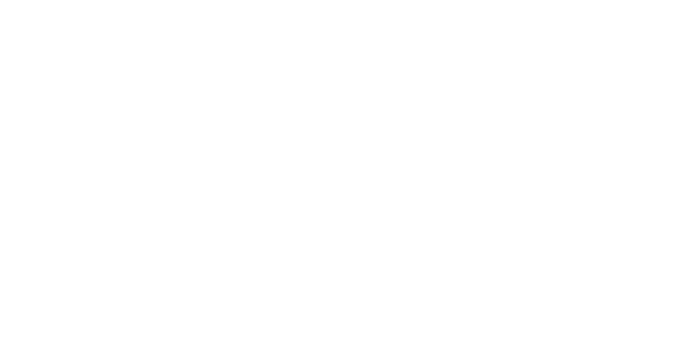
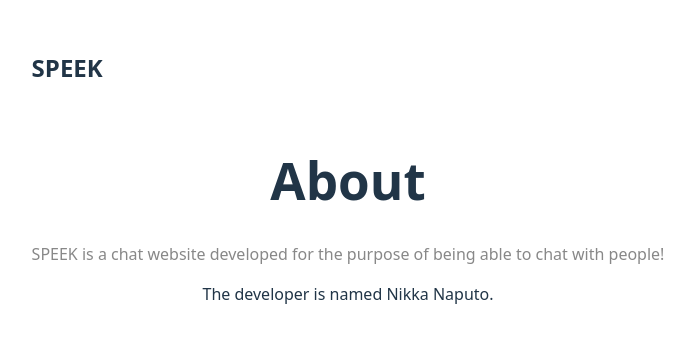
Before and after one commit to nikkanap/SPEEK_Realtime_Web_Chat_Application, a React (Vite) app in the folder my-app/: page /aboutus in a window 1280 px wide. Before the commit this address had no page. Shown: the part 218-560 px from the top of the page, without its empty margins (292-986 px from the left). Built offline with nearby package versions, Linux system fonts and the light colour scheme.

Commit message:
Add new pages AboutUs and Contact

```diff
--- a/my-app/src/App.tsx
+++ b/my-app/src/App.tsx
@@ -2,11 +2,15 @@
 import HomePage from './pages/HomePage';
 import LoginPage from './pages/Login';
 import SignupPage from './pages/Signup';
+import AboutUs from './pages/AboutUs';
+import Contact from './pages/Contact';
 
 function App() {
   return (
       <Routes>
         <Route path="/" element={<HomePage />} />
+        <Route path="/aboutus" element={<AboutUs />} />
+        <Route path="/contact" element={<Contact />} />
         <Route path="/login" element={<LoginPage />} />
         <Route path="/signup" element={<SignupPage />} />
       </Routes>
--- /dev/null
+++ b/my-app/src/pages/AboutUs.tsx
@@ -0,0 +1,28 @@
+import './styles.css';
+import { Link, useNavigate } from 'react-router-dom';
+import Header from '../components/Header';
+
+function AboutUs() {
+  const navigate = useNavigate();
+
+  return (
+    <>
+      <Header />
+      <h1>About</h1>
+      <p className="read-the-docs">
+        SPEEK is a chat website developed for the purpose of being able to chat with people!
+      </p>
+      <p>
+        The developer is named Nikka Naputo.
+      </p>
+      <Link to="/">
+        Some link here
+      </Link>
+    </>
+  )
+}
+
+// work on issue:
+// route not working going from homepage to login and signup pages
+
+export default AboutUs
--- /dev/null
+++ b/my-app/src/pages/Contact.tsx
@@ -0,0 +1,25 @@
+import './styles.css';
+import { Link, useNavigate } from 'react-router-dom';
+import Header from '../components/Header';
+
+function Contact() {
+  const navigate = useNavigate();
+
+  return (
+    <>
+      <Header />
+      <h1>Contact Us</h1>
+      <p className="read-the-docs">
+        Feel free to reach out to us for further inquiries.
+      </p>
+      <Link to="/">
+        Some link here
+      </Link>
+    </>
+  )
+}
+
+// work on issue:
+// route not working going from homepage to login and signup pages
+
+export default Contact
```
